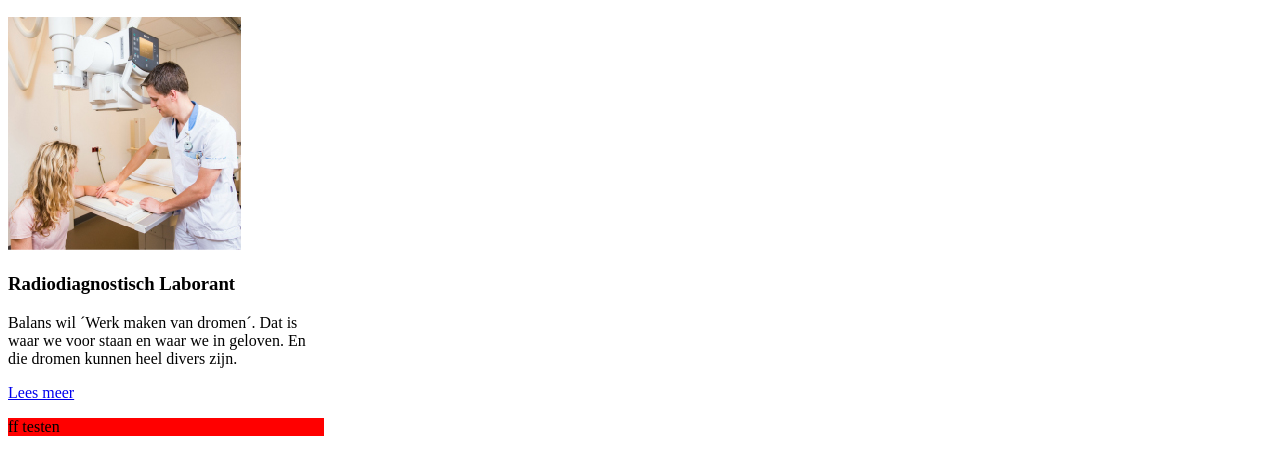
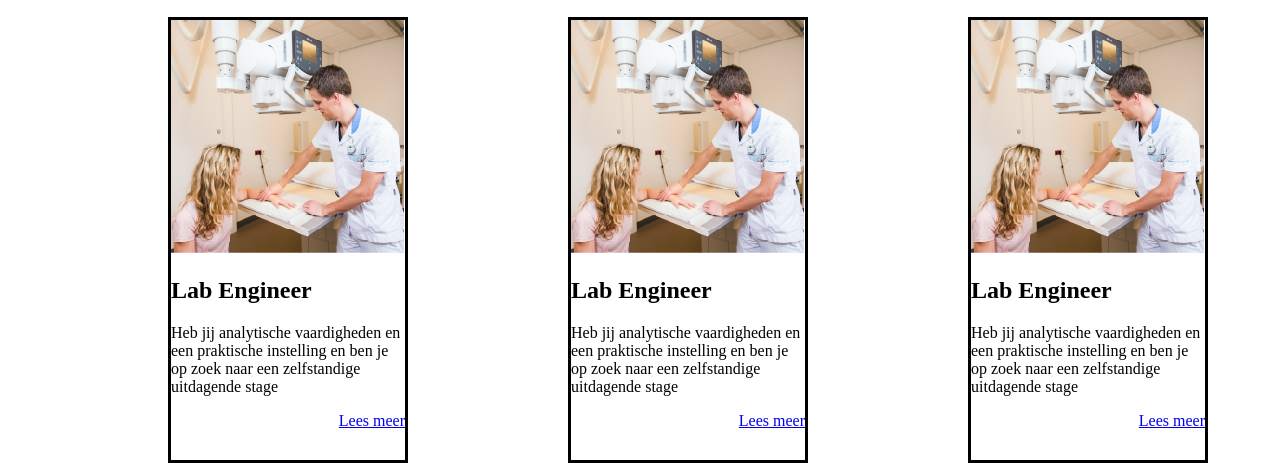
Before and after one commit to TheHagueUniversity/1819-cmd-b-pr-centre-of-expertise-grumpyting, a plain HTML site: page index.html in a window 1280 px wide. Shown: the part 668-1131 px from the top of the page. Drawn offline with Linux system fonts and the light colour scheme; files whose address does not match are found by name.

Commit message:
artikels

```diff
--- a/index.html
+++ b/index.html
@@ -28,19 +28,34 @@
 				</nav>
 			<main>
 				<img class="col-12" src="images/action-adult-affection-1200 400.jpg" alt="banner"/>
-			</main>
+
 			<h1>Vacatures</h1>
-			<article class="col-3 vacatureHome">
+			<div class="row">
+
+			<article class="col-4 vacatureHome">
 				<img src="images/radiolabArtikel.jpg" alt="radiolab vacature">
-				<h3>Radiodiagnostisch Laborant</h3>
-				<p>Balans wil ´Werk maken van dromen´. Dat is waar we voor staan en waar we in geloven. En die dromen kunnen heel divers zijn. </p>
+				<h2>Lab Engineer</h2>
+				<p>Heb jij analytische vaardigheden en een praktische instelling en ben je op zoek naar een zelfstandige uitdagende stage </p>
 				<a class="leesMeer" href="...">Lees meer</a>
 			</article>
 
+			<article class="col-4 vacatureHome">
+				<img src="images/radiolabArtikel.jpg" alt="radiolab vacature">
+				<h2>Lab Engineer</h2>
+				<p>Heb jij analytische vaardigheden en een praktische instelling en ben je op zoek naar een zelfstandige uitdagende stage </p>
+				<a class="leesMeer" href="...">Lees meer</a>
+			</article>
 
-			<p class="test col-3">ff testen</p>
+			<article class="col-4 vacatureHome">
+				<img src="images/radiolabArtikel.jpg" alt="radiolab vacature">
+				<h2>Lab Engineer</h2>
+				<p>Heb jij analytische vaardigheden en een praktische instelling en ben je op zoek naar een zelfstandige uitdagende stage </p>
+				<a class="leesMeer" href="...">Lees meer</a>
+			</article>
+			</div>
 
 
+			</main>
 		</body>
 
 	</html>
--- a/style/style.css
+++ b/style/style.css
@@ -51,6 +51,19 @@
 
 /*HOME*/
 
+.vacatureHome{
+	display: block;
+	float:left;
+	position: relative;
+	width:234px;
+	height:440px;
+	border-style: solid;
+	border-color:  #000000;
+	margin-left:160px;
+}
+.leesMeer{
+	float:right;
+}
 .test{
 	background-color:red;
 }
```
